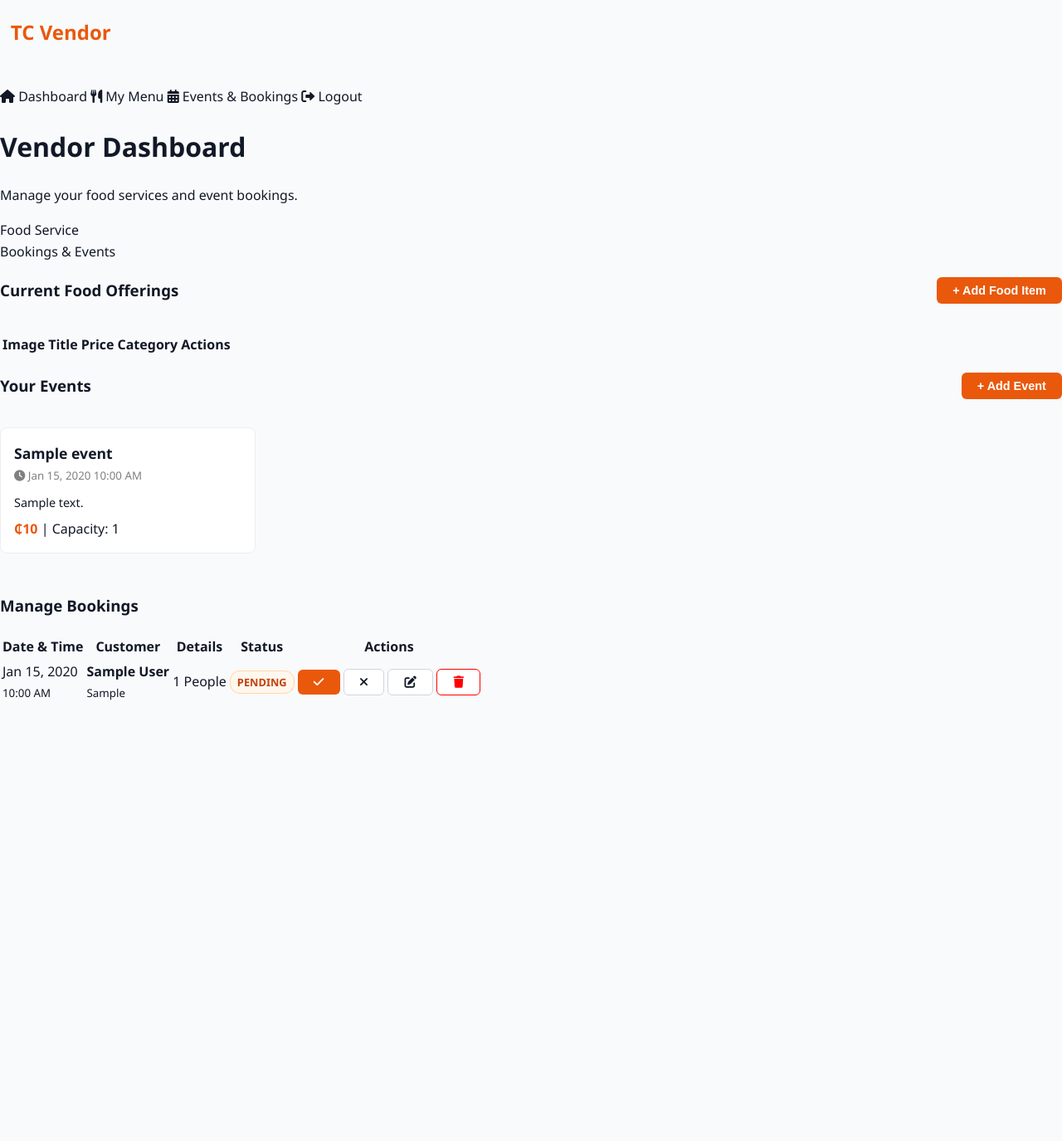
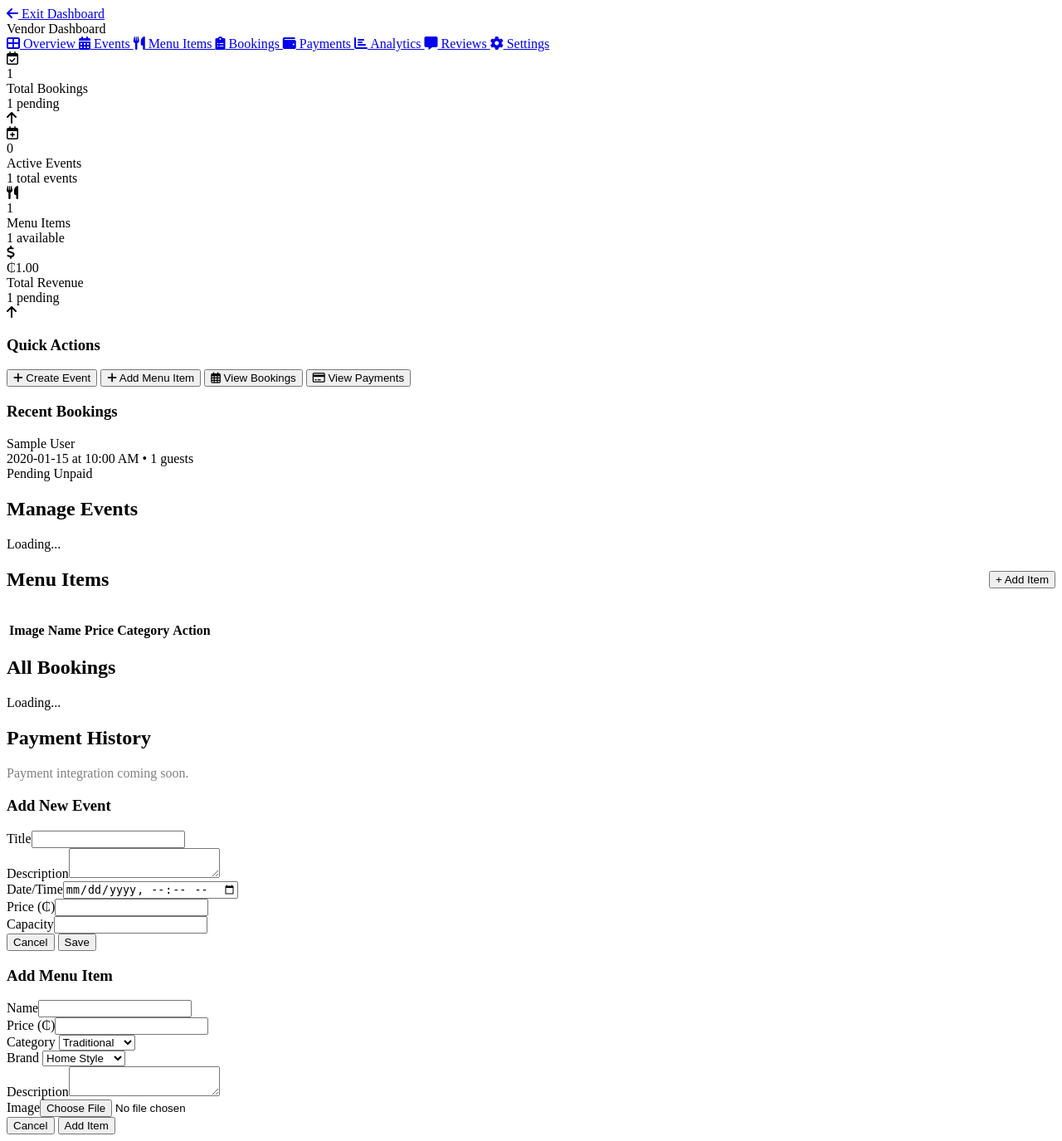
Before and after one commit to Fouvle/ecomTasteOf, a PHP site: page /admin/vendor_dashboard.php in a window 1280 px wide. Shown: the whole page at 83% size. Before the commit the page ends 844 px from the top, so only its background shows below. Run offline with PHP 8.4, Linux system fonts and the light colour scheme; the visitor is signed in with stand-in values (Sample User, id 1); tables that the repository leaves empty hold one stand-in row (values such as "Sample post"); a stand-in replaces the project's code that opens the database connection; lists and menus that the app fills with data are empty; some libraries are stand-ins or nearby versions.

Commit message:
Update vendor_dashboard.php

```diff
--- a/admin/vendor_dashboard.php
+++ b/admin/vendor_dashboard.php
@@ -1,14 +1,65 @@
 <?php
 session_start();
-if (!isset($_SESSION['vendor_id'])) { header("Location: ../login/login.php"); exit; }
+if (!isset($_SESSION['vendor_id'])) { header("Location: ../login/vendor_login.php"); exit; }
 
-require_once "../controllers/vendor_controller.php";
-require_once "../controllers/booking_controller.php"; // Added booking controller
+require_once "../settings/connection.php";
 
 $vendor_id = $_SESSION['vendor_id'];
-$events = get_vendor_events_ctr($vendor_id);
-// Fetch ALL bookings now
-$all_bookings = get_all_vendor_bookings_ctr($vendor_id);
+
+// --- BACKEND: FETCH STATS & DATA ---
+
+// 1. Total Bookings & Pending Count
+$bk_sql = "SELECT
+            COUNT(*) as total,
+            SUM(CASE WHEN booking_status = 'pending' THEN 1 ELSE 0 END) as pending
+           FROM bookings WHERE vendor_id = ?";
+$stmt = $conn->prepare($bk_sql);
+$stmt->bind_param("i", $vendor_id);
+$stmt->execute();
+$bk_stats = $stmt->get_result()->fetch_assoc();
+
+// 2. Active Events
+$evt_sql = "SELECT
+            COUNT(*) as total,
+            SUM(CASE WHEN event_date >= NOW() THEN 1 ELSE 0 END) as active
+            FROM events WHERE vendor_id = ?";
+$stmt = $conn->prepare($evt_sql);
+$stmt->bind_param("i", $vendor_id);
+$stmt->execute();
+$evt_stats = $stmt->get_result()->fetch_assoc();
+
+// 3. Menu Items
+$menu_sql = "SELECT COUNT(*) as total FROM products WHERE vendor_id = ?";
+$stmt = $conn->prepare($menu_sql);
+$stmt->bind_param("i", $vendor_id);
+$stmt->execute();
+$menu_stats = $stmt->get_result()->fetch_assoc();
+
+// 4. Revenue (Sum of payments linked to this vendor's bookings/events)
+// Note: This assumes payments are linked via orders. If no data, defaults to 0.
+$rev_sql = "SELECT SUM(p.amt) as total_revenue
+            FROM payment p
+            JOIN orders o ON p.order_id = o.order_id
+            LEFT JOIN bookings b ON o.booking_id = b.booking_id
+            LEFT JOIN events e ON o.event_id = e.event_id
+            WHERE b.vendor_id = ? OR e.vendor_id = ?";
+$stmt = $conn->prepare($rev_sql);
+$stmt->bind_param("ii", $vendor_id, $vendor_id);
+$stmt->execute();
+$rev_stats = $stmt->get_result()->fetch_assoc();
+$revenue = $rev_stats['total_revenue'] ?? 0;
+
+// 5. Recent Bookings (Limit 5)
+$recent_sql = "SELECT b.*, c.customer_name
+               FROM bookings b
+               JOIN customer c ON b.customer_id = c.customer_id
+               WHERE b.vendor_id = ?
+               ORDER BY b.booking_datetime DESC LIMIT 5";
+$stmt = $conn->prepare($recent_sql);
+$stmt->bind_param("i", $vendor_id);
+$stmt->execute();
+$recent_bookings = $stmt->get_result()->fetch_all(MYSQLI_ASSOC);
+
 ?>
 
 <!DOCTYPE html>
@@ -16,180 +67,240 @@ $all_bookings = get_all_vendor_bookings_ctr($vendor_id);
 <head>
     <meta charset="UTF-8">
     <title>Vendor Dashboard | TasteConnect</title>
-    <link rel="stylesheet" href="../assets/style.css">
+    <meta name="viewport" content="width=device-width, initial-scale=1.0">
+
+    <!-- CSS -->
+    <link rel="stylesheet" href="../assets/dashboard_style.css">
     <link href="https://cdnjs.cloudflare.com/ajax/libs/font-awesome/6.0.0/css/all.min.css" rel="stylesheet">
+
+    <!-- JS -->
     <script src="https://code.jquery.com/jquery-3.6.0.min.js"></script>
     <script src="https://cdn.jsdelivr.net/npm/sweetalert2@11"></script>
 </head>
 <body>
 
-<div class="dashboard-container">
-    <!-- Sidebar -->
-    <div class="sidebar">
-        <h2 style="color:var(--primary-orange); padding-left:0.8rem;">TC Vendor</h2>
-        <br>
-        <a href="#" class="sidebar-link active"><i class="fas fa-home"></i> Dashboard</a>
-        <a href="#" class="sidebar-link"><i class="fas fa-utensils"></i> My Menu</a>
-        <a href="#" class="sidebar-link"><i class="fas fa-calendar-alt"></i> Events & Bookings</a>
-        <a href="../views/logout.php" class="sidebar-link"><i class="fas fa-sign-out-alt"></i> Logout</a>
+    <!-- Top Bar -->
+    <div class="top-header">
+        <a href="../index.php" class="exit-link"><i class="fas fa-arrow-left"></i> Exit Dashboard</a>
+        <div class="header-title">Vendor Dashboard</div>
+        <div style="width: 100px;"></div> <!-- Spacer to center title -->
     </div>
 
-    <!-- Main Content -->
-    <div class="main-content">
-        <h1>Vendor Dashboard</h1>
-        <p>Manage your food services and event bookings.</p>
+    <div class="dashboard-wrapper">
 
-        <div class="dash-tabs">
-            <div class="dash-tab active" data-target="#food-service">Food Service</div>
-            <div class="dash-tab" data-target="#bookings">Bookings & Events</div>
+        <!-- Sidebar Navigation -->
+        <aside class="sidebar">
+            <nav class="side-nav">
+                <a href="#" class="nav-item active" data-target="overview">
+                    <i class="fas fa-th-large"></i> Overview
+                </a>
+                <a href="#" class="nav-item" data-target="events">
+                    <i class="fas fa-calendar-alt"></i> Events
+                </a>
+                <a href="#" class="nav-item" data-target="menu">
+                    <i class="fas fa-utensils"></i> Menu Items
+                </a>
+                <a href="#" class="nav-item" data-target="bookings">
+                    <i class="fas fa-clipboard-list"></i> Bookings
+                </a>
+                <a href="#" class="nav-item" data-target="payments">
+                    <i class="fas fa-wallet"></i> Payments
+                </a>
+                <a href="#" class="nav-item" data-target="analytics">
+                    <i class="fas fa-chart-bar"></i> Analytics
+                </a>
+                <a href="#" class="nav-item" data-target="reviews">
+                    <i class="fas fa-comment-alt"></i> Reviews
+                </a>
+                <a href="#" class="nav-item" data-target="settings">
+                    <i class="fas fa-cog"></i> Settings
+                </a>
+            </nav>
+        </aside>
+
+        <!-- Main Content Area -->
+        <main class="content-area">
+
+            <!-- OVERVIEW VIEW -->
+            <div id="view-overview" class="view-section active">
+
+                <!-- Stats Cards Row -->
+                <div class="stats-grid">
+                    <!-- Bookings Card -->
+                    <div class="stat-card">
+                        <div class="stat-icon icon-orange"><i class="far fa-calendar-check"></i></div>
+                        <div class="stat-value"><?= $bk_stats['total'] ?></div>
+                        <div class="stat-label">Total Bookings</div>
+                        <div class="stat-sub text-green"><?= $bk_stats['pending'] ?> pending</div>
+                        <div class="trend-icon text-green"><i class="fas fa-arrow-up"></i></div>
                     </div>
 
-        <!-- 1. Food Service Tab -->
-        <div id="food-service" class="tab-content active">
+                    <!-- Events Card -->
+                    <div class="stat-card">
+                        <div class="stat-icon icon-blue"><i class="far fa-calendar-plus"></i></div>
+                        <div class="stat-value"><?= $evt_stats['active'] ?></div>
+                        <div class="stat-label">Active Events</div>
+                        <div class="stat-sub"><?= $evt_stats['total'] ?> total events</div>
+                    </div>
+
+                    <!-- Menu Card -->
+                    <div class="stat-card">
+                        <div class="stat-icon icon-purple"><i class="fas fa-utensils"></i></div>
+                        <div class="stat-value"><?= $menu_stats['total'] ?></div>
+                        <div class="stat-label">Menu Items</div>
+                        <div class="stat-sub"><?= $menu_stats['total'] ?> available</div>
+                    </div>
+
+                    <!-- Revenue Card -->
+                    <div class="stat-card">
+                        <div class="stat-icon icon-green"><i class="fas fa-dollar-sign"></i></div>
+                        <div class="stat-value">₵<?= number_format($revenue, 2) ?></div>
+                        <div class="stat-label">Total Revenue</div>
+                        <div class="stat-sub text-orange">1 pending</div> <!-- Placeholder -->
+                        <div class="trend-icon text-green"><i class="fas fa-arrow-up"></i></div>
+                    </div>
+                </div>
+
+                <!-- Quick Actions -->
+                <div class="section-container">
+                    <h3 class="section-title">Quick Actions</h3>
+                    <div class="quick-actions-row">
+                        <button class="action-btn btn-orange" onclick="openModal('eventModal')">
+                            <i class="fas fa-plus"></i> Create Event
+                        </button>
+                        <button class="action-btn btn-white" onclick="openModal('productModal')">
+                            <i class="fas fa-plus"></i> Add Menu Item
+                        </button>
+                        <button class="action-btn btn-white" onclick="switchView('bookings')">
+                            <i class="far fa-calendar-alt"></i> View Bookings
+                        </button>
+                        <button class="action-btn btn-white" onclick="switchView('payments')">
+                            <i class="far fa-credit-card"></i> View Payments
+                        </button>
+                    </div>
+                </div>
+
+                <!-- Recent Bookings -->
+                <div class="section-container">
+                    <h3 class="section-title">Recent Bookings</h3>
+                    <div class="booking-list">
+                        <?php if (empty($recent_bookings)): ?>
+                            <p style="color:#6b7280; padding:1rem;">No recent bookings found.</p>
+                        <?php else: ?>
+                            <?php foreach($recent_bookings as $rb): ?>
+                            <div class="booking-item">
+                                <div class="bk-info">
+                                    <div class="bk-name"><?= htmlspecialchars($rb['customer_name']) ?></div>
+                                    <div class="bk-details">
+                                        <?= date('Y-m-d', strtotime($rb['booking_datetime'])) ?> at <?= date('g:i A', strtotime($rb['booking_datetime'])) ?> • <?= $rb['number_of_people'] ?> guests
+                                    </div>
+                                </div>
+                                <div class="bk-status">
+                                    <?php if($rb['booking_status'] == 'confirmed'): ?>
+                                        <span class="badge badge-black">Confirmed</span>
+                                        <span class="badge badge-black">Paid</span> <!-- Assuming paid if confirmed for demo -->
+                                    <?php elseif($rb['booking_status'] == 'pending'): ?>
+                                        <span class="badge badge-gray">Pending</span>
+                                        <span class="badge badge-gray">Unpaid</span>
+                                    <?php else: ?>
+                                        <span class="badge badge-red"><?= ucfirst($rb['booking_status']) ?></span>
+                                    <?php endif; ?>
+                                </div>
+                            </div>
+                            <?php endforeach; ?>
+                        <?php endif; ?>
+                    </div>
+                </div>
+
+            </div> <!-- End Overview -->
+
+            <!-- EVENTS VIEW (Hidden by default) -->
+            <div id="view-events" class="view-section">
+                <h2>Manage Events</h2>
+                <!-- Load events table via AJAX or PHP Loop here (reusing previous logic) -->
+                <div id="events-container">Loading...</div>
+            </div>
+
+            <!-- MENU VIEW -->
+            <div id="view-menu" class="view-section">
                 <div style="display:flex; justify-content:space-between; align-items:center; margin-bottom:1rem;">
-                <h3>Current Food Offerings</h3>
-                <button class="btn btn-primary" onclick="openModal('productModal')">+ Add Food Item</button>
+                    <h2>Menu Items</h2>
+                    <button class="action-btn btn-orange" onclick="openModal('productModal')">+ Add Item</button>
                 </div>
-            <table class="table">
+                <table class="data-table">
                     <thead>
-                    <tr>
-                        <th>Image</th>
-                        <th>Title</th>
-                        <th>Price</th>
-                        <th>Category</th>
-                        <th>Actions</th>
-                    </tr>
+                        <tr><th>Image</th><th>Name</th><th>Price</th><th>Category</th><th>Action</th></tr>
                     </thead>
-                <tbody id="product-table-body">
-                    <!-- JS Loads this -->
-                </tbody>
+                    <tbody id="menu-table-body"></tbody>
                 </table>
             </div>
 
-        <!-- 2. Booking & Events Tab -->
-        <div id="bookings" class="tab-content">
-            <!-- Events Section -->
-            <div style="margin-bottom:3rem;">
-                <div style="display:flex; justify-content:space-between; align-items:center; margin-bottom:1rem;">
-                    <h3>Your Events</h3>
-                    <button class="btn btn-primary" onclick="openModal('eventModal')">+ Add Event</button>
-                </div>
-                <div class="event-list" style="display:grid; grid-template-columns: repeat(auto-fill, minmax(300px, 1fr)); gap:1rem;">
-                    <?php foreach($events as $evt): ?>
-                    <div style="background:white; padding:1rem; border:1px solid #eee; border-radius:8px;">
-                        <strong style="font-size:1.1rem;"><?= htmlspecialchars($evt['event_title']) ?></strong><br>
-                        <small style="color:gray;"><i class="fas fa-clock"></i> <?= date('M d, Y h:i A', strtotime($evt['event_date'])) ?></small>
-                        <p style="margin:0.5rem 0; font-size:0.9rem;"><?= htmlspecialchars($evt['event_description']) ?></p>
-                        <span style="color:var(--primary-orange); font-weight:bold;">₵<?= $evt['price'] ?></span> | Capacity: <?= $evt['max_participants'] ?>
-                    </div>
-                    <?php endforeach; ?>
-                </div>
+            <!-- BOOKINGS VIEW -->
+            <div id="view-bookings" class="view-section">
+                <h2>All Bookings</h2>
+                <!-- Full booking table goes here -->
+                <div id="bookings-container">Loading...</div>
             </div>
 
-            <!-- Bookings Management Table -->
-            <div>
-                <h3>Manage Bookings</h3>
-                <table class="table">
-                    <thead>
-                        <tr>
-                            <th>Date & Time</th>
-                            <th>Customer</th>
-                            <th>Details</th>
-                            <th>Status</th>
-                            <th>Actions</th>
-                        </tr>
-                    </thead>
-                    <tbody>
-                        <?php if(empty($all_bookings)): ?>
-                            <tr><td colspan="5" style="text-align:center;">No bookings found.</td></tr>
-                        <?php else: ?>
-                            <?php foreach($all_bookings as $bk): ?>
-                            <tr id="row-<?= $bk['booking_id'] ?>">
-                                <td>
-                                    <?= date('M d, Y', strtotime($bk['booking_datetime'])) ?><br>
-                                    <small><?= date('h:i A', strtotime($bk['booking_datetime'])) ?></small>
-                                </td>
-                                <td>
-                                    <strong><?= htmlspecialchars($bk['customer_name']) ?></strong><br>
-                                    <small><?= htmlspecialchars($bk['customer_contact']) ?></small>
-                                </td>
-                                <td>
-                                    <?= $bk['number_of_people'] ?> People
-                                </td>
-                                <td>
-                                    <span class="badge status-<?= $bk['booking_status'] ?>">
-                                        <?= ucfirst($bk['booking_status']) ?>
-                                    </span>
-                                </td>
-                                <td>
-                                    <?php if($bk['booking_status'] === 'pending'): ?>
-                                        <button class="btn btn-sm btn-primary" onclick="updateStatus(<?= $bk['booking_id'] ?>, 'confirmed')"><i class="fas fa-check"></i></button>
-                                        <button class="btn btn-sm btn-outline" onclick="updateStatus(<?= $bk['booking_id'] ?>, 'cancelled')"><i class="fas fa-times"></i></button>
-                                    <?php endif; ?>
-
-                                    <button class="btn btn-sm btn-outline" onclick="editBooking(<?= $bk['booking_id'] ?>, '<?= date('Y-m-d', strtotime($bk['booking_datetime'])) ?>', '<?= date('H:i', strtotime($bk['booking_datetime'])) ?>', <?= $bk['number_of_people'] ?>)"><i class="fas fa-edit"></i></button>
-
-                                    <button class="btn btn-sm btn-outline" style="color:red; border-color:red;" onclick="deleteBooking(<?= $bk['booking_id'] ?>)"><i class="fas fa-trash"></i></button>
-                                </td>
-                            </tr>
-                            <?php endforeach; ?>
-                        <?php endif; ?>
-                    </tbody>
-                </table>
-            </div>
-        </div>
-    </div>
+            <!-- PAYMENTS VIEW -->
+            <div id="view-payments" class="view-section">
+                <h2>Payment History</h2>
+                <p style="color:gray;">Payment integration coming soon.</p>
             </div>
 
-<!-- Edit Booking Modal -->
-<div id="editBookingModal" style="display:none; position:fixed; top:0; left:0; width:100%; height:100%; background:rgba(0,0,0,0.5); z-index:1000;">
-    <div style="background:white; width:400px; margin:100px auto; padding:2rem; border-radius:8px;">
-        <h3>Edit Booking</h3>
-        <form id="editBookingForm">
-            <input type="hidden" name="booking_id" id="edit_booking_id">
-            <input type="hidden" name="action" value="edit_details">
+        </main>
+    </div>
 
-            <div class="form-group"><label>Date</label><input type="date" name="date" id="edit_date" class="form-control" required></div>
-            <div class="form-group"><label>Time</label><input type="time" name="time" id="edit_time" class="form-control" required></div>
-            <div class="form-group"><label>People</label><input type="number" name="people" id="edit_people" class="form-control" required></div>
-
-            <button type="submit" class="btn btn-primary" style="width:100%; margin-top:1rem;">Save Changes</button>
-            <button type="button" class="btn btn-outline" style="width:100%; margin-top:0.5rem;" onclick="closeModal('editBookingModal')">Cancel</button>
+    <!-- Modals (Add Event / Add Product) -->
+    <!-- Add Event Modal -->
+    <div id="eventModal" class="modal">
+        <div class="modal-content">
+            <h3>Add New Event</h3>
+            <form action="../actions/add_event_action.php" method="POST">
+                <div class="form-group"><label>Title</label><input type="text" name="title" required></div>
+                <div class="form-group"><label>Description</label><textarea name="desc" required></textarea></div>
+                <div class="form-group"><label>Date/Time</label><input type="datetime-local" name="date" required></div>
+                <div class="form-group"><label>Price (₵)</label><input type="number" name="price" required></div>
+                <div class="form-group"><label>Capacity</label><input type="number" name="capacity" required></div>
+                <div class="modal-actions">
+                    <button type="button" onclick="closeModal('eventModal')" class="btn-cancel">Cancel</button>
+                    <button type="submit" name="add_event" class="btn-submit">Save</button>
+                </div>
             </form>
         </div>
     </div>
 
-<!-- Add Event Modal (Existing) -->
-<div id="eventModal" style="display:none; position:fixed; top:0; left:0; width:100%; height:100%; background:rgba(0,0,0,0.5); z-index:1000;">
-    <div style="background:white; width:500px; margin:100px auto; padding:2rem; border-radius:8px;">
-        <h3>Add New Event</h3>
-        <form action="../actions/add_event_action.php" method="POST">
-            <div class="form-group"><label>Event Title</label><input type="text" name="title" class="form-control" required></div>
-            <div class="form-group"><label>Description</label><textarea name="desc" class="form-control" required></textarea></div>
-            <div class="form-group"><label>Date & Time</label><input type="datetime-local" name="date" class="form-control" required></div>
-            <div class="form-group"><label>Price</label><input type="number" name="price" class="form-control" required></div>
-            <div class="form-group"><label>Max Participants</label><input type="number" name="capacity" class="form-control" required></div>
-            <button type="submit" name="add_event" class="btn btn-primary" style="width:100%; margin-top:1rem;">Save Event</button>
-            <button type="button" class="btn btn-outline" style="width:100%; margin-top:0.5rem;" onclick="closeModal('eventModal')">Cancel</button>
+    <!-- Add Product Modal -->
+    <div id="productModal" class="modal">
+        <div class="modal-content">
+            <h3>Add Menu Item</h3>
+            <form id="addProductForm">
+                <div class="form-group"><label>Name</label><input type="text" name="productTitle" required></div>
+                <div class="form-group"><label>Price (₵)</label><input type="number" name="productPrice" required></div>
+                <div class="form-group"><label>Category</label>
+                    <select name="productCategory" required>
+                        <option value="1">Traditional</option>
+                        <option value="2">Street Food</option>
+                        <option value="3">Continental</option>
+                    </select>
+                </div>
+                <div class="form-group"><label>Brand</label>
+                    <select name="productBrand" required>
+                        <option value="1">Home Style</option>
+                        <option value="2">Spicy Corner</option>
+                    </select>
+                </div>
+                <div class="form-group"><label>Description</label><textarea name="productDescription" required></textarea></div>
+                <div class="form-group"><label>Image</label><input type="file" id="productImage" accept="image/*"></div>
+
+                <div class="modal-actions">
+                    <button type="button" onclick="closeModal('productModal')" class="btn-cancel">Cancel</button>
+                    <button type="submit" id="submitBtn" class="btn-submit">Add Item</button>
+                </div>
             </form>
         </div>
     </div>
 
-<script src="../js/vendor_dashboard.js"></script>
-<script>
-    function openModal(id) { document.getElementById(id).style.display = 'block'; }
-    function closeModal(id) { document.getElementById(id).style.display = 'none'; }
-
-    // Status Badge Styles
-    const style = document.createElement('style');
-    style.innerHTML = `
-        .badge { padding:4px 8px; border-radius:12px; font-size:0.8rem; font-weight:bold; text-transform:uppercase; }
-        .status-pending { background:#fff7ed; color:#c2410c; border:1px solid #fed7aa; }
-        .status-confirmed { background:#ecfdf5; color:#047857; border:1px solid #a7f3d0; }
-        .status-cancelled { background:#fef2f2; color:#991b1b; border:1px solid #fecaca; }
-    `;
-    document.head.appendChild(style);
-</script>
-
+    <script src="../js/vendor_dashboard_new.js"></script>
 </body>
 </html>
```
Lines whose indentation alone changed are shown as unchanged.
